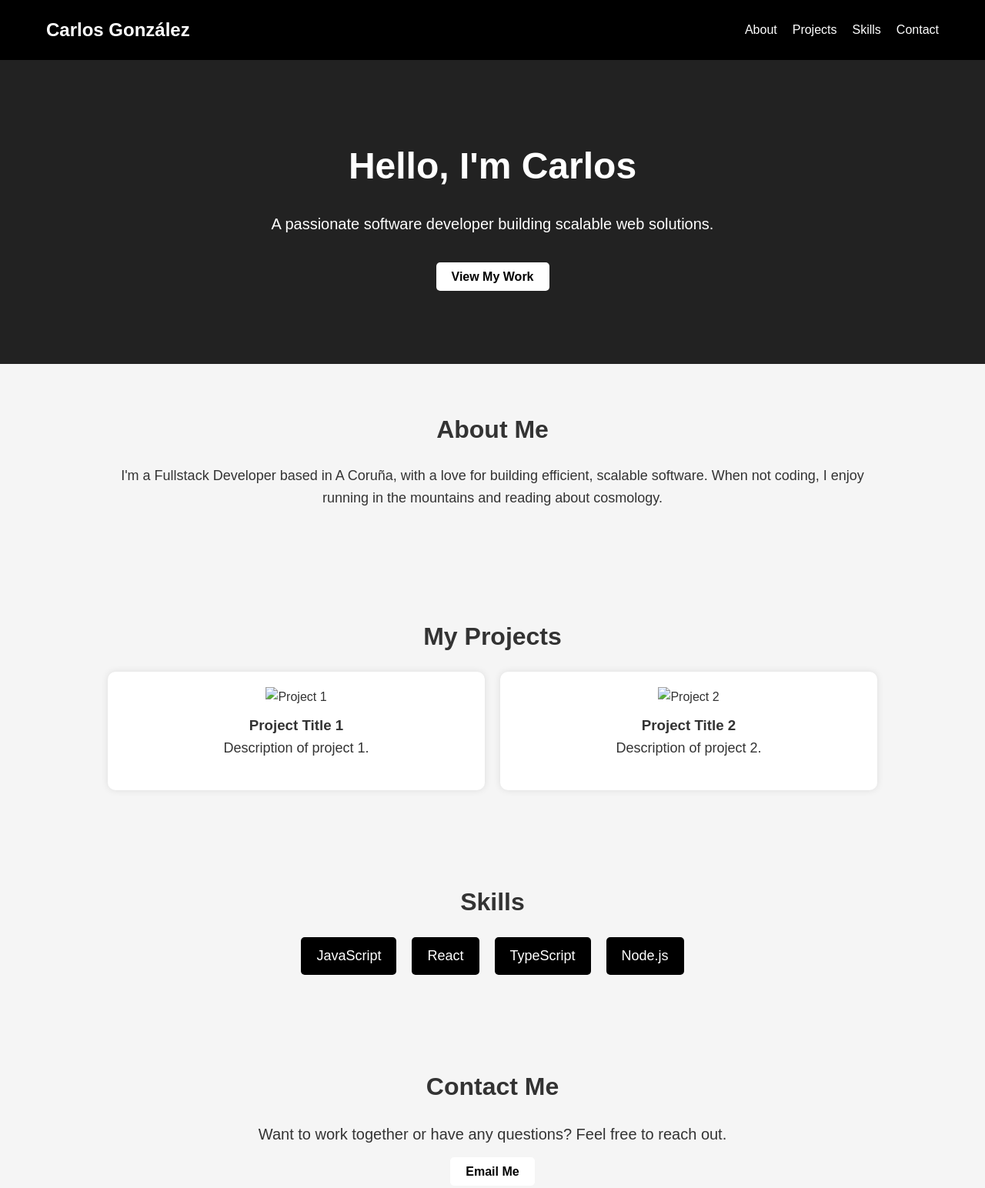
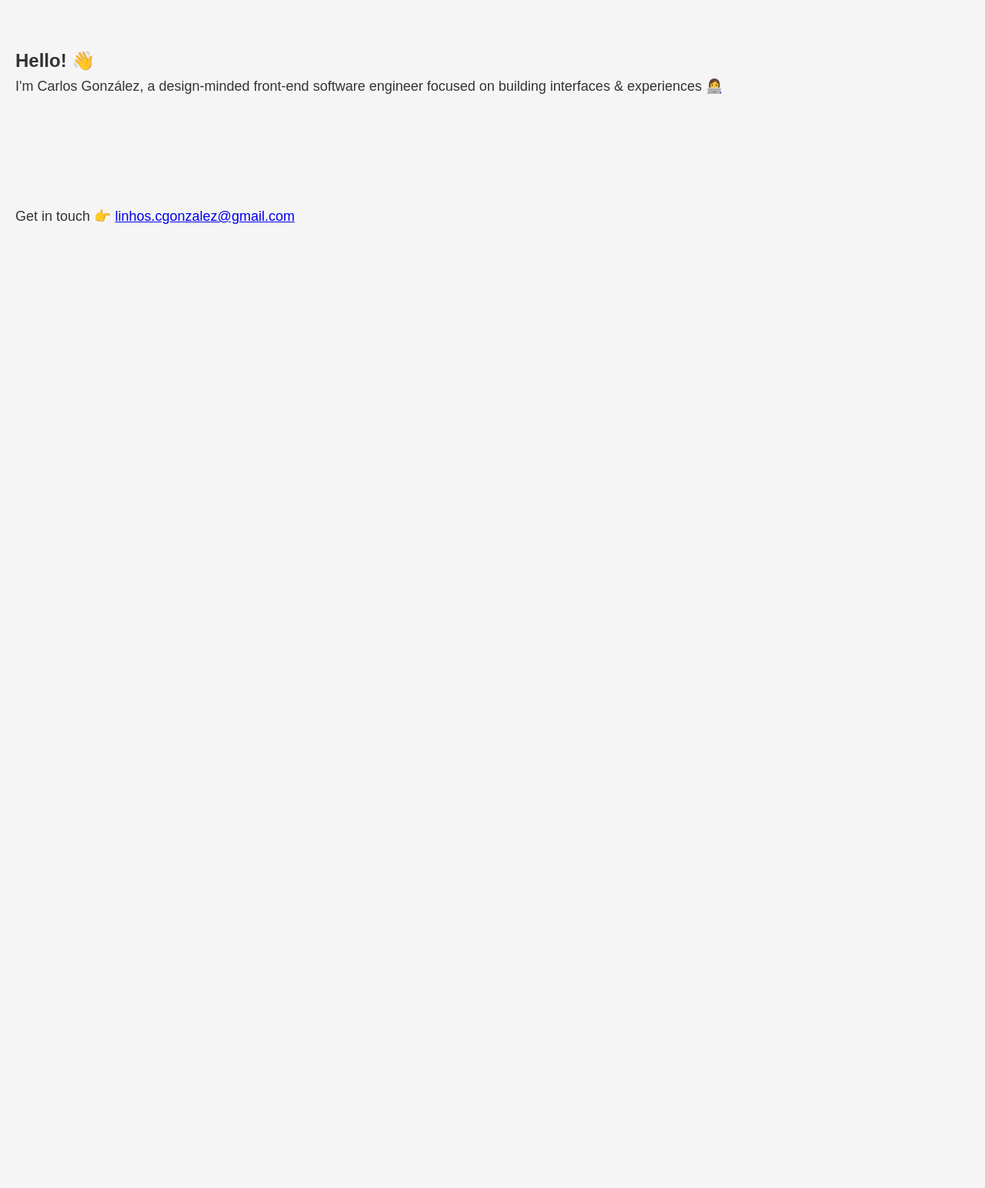
Before and after one commit to linhos/linhos.github.io, a plain HTML site: page index.html in a window 1280 px wide. Shown: the top 1544 px of the page at 77% size. After the commit the page ends 800 px from the top, so only its background shows below. Drawn offline with Linux system fonts and the light colour scheme.

Commit message:
Update index.html

```diff
--- a/index.html
+++ b/index.html
@@ -3,80 +3,29 @@
 <head>
     <meta charset="UTF-8">
     <meta name="viewport" content="width=device-width, initial-scale=1.0">
-    <meta name="description" content="Personal Portfolio Website">
-    <title>Personal Portfolio</title>
+    <title>Portfolio</title>
     <link rel="stylesheet" href="styles.css">
 </head>
 <body>
-    <header>
-        <div class="nav-container">
-            <h1 class="logo">Carlos González</h1>
-            <nav>
-                <ul>
-                    <li><a href="#about">About</a></li>
-                    <li><a href="#projects">Projects</a></li>
-                    <li><a href="#skills">Skills</a></li>
-                    <li><a href="#contact">Contact</a></li>
-                </ul>
-            </nav>
-        </div>
-    </header>
+    <main class="container">
+        <section class="intro">
+            <h1>Hello! <span class="wave">👋</span></h1>
 
-    <section id="hero">
-        <div class="hero-text">
-            <h2>Hello, I'm Carlos</h2>
-            <p>A passionate software developer building scalable web solutions.</p>
-            <a href="#projects" class="cta-button">View My Work</a>
-        </div>
-    </section>
+            <p class="bio">
+                I'm <span class="name">Carlos González</span>, a design-minded
+                front-end software engineer focused on building interfaces &
+                experiences <span class="emoji">👩‍💻</span>
+            </p>
+        </section>
 
-    <section id="about">
-        <div class="content">
-            <h2>About Me</h2>
-            <p>I'm a Fullstack Developer based in A Coruña, with a love for building efficient, scalable software. When not coding, I enjoy running in the mountains and reading about cosmology.</p>
-        </div>
-    </section>
-
-    <section id="projects">
-        <div class="content">
-            <h2>My Projects</h2>
-            <div class="project-grid">
-                <div class="project-item">
-                    <img src="project1.jpg" alt="Project 1">
-                    <h3>Project Title 1</h3>
-                    <p>Description of project 1.</p>
-                </div>
-                <div class="project-item">
-                    <img src="project2.jpg" alt="Project 2">
-                    <h3>Project Title 2</h3>
-                    <p>Description of project 2.</p>
-                </div>
-            </div>
-        </div>
-    </section>
-
-    <section id="skills">
-        <div class="content">
-            <h2>Skills</h2>
-            <ul class="skills-list">
-                <li>JavaScript</li>
-                <li>React</li>
-                <li>TypeScript</li>
-                <li>Node.js</li>
-            </ul>
-        </div>
-    </section>
-
-    <section id="contact">
-        <div class="content">
-            <h2>Contact Me</h2>
-            <p>Want to work together or have any questions? Feel free to reach out.</p>
-            <a href="mailto:carlos@gonzalezlopez.dev" class="cta-button">Email Me</a>
-        </div>
-    </section>
-
-    <footer>
-        <p>© 2024 Carlos González. All rights reserved.</p>
-    </footer>
+        <section class="contact">
+            <p>
+                Get in touch <span class="pointer">👉</span>
+                <a href="mailto:linhos.cgonzalez@gmail.com" class="email">
+                    linhos.cgonzalez@gmail.com
+                </a>
+            </p>
+        </section>
+    </main>
 </body>
 </html>
```
